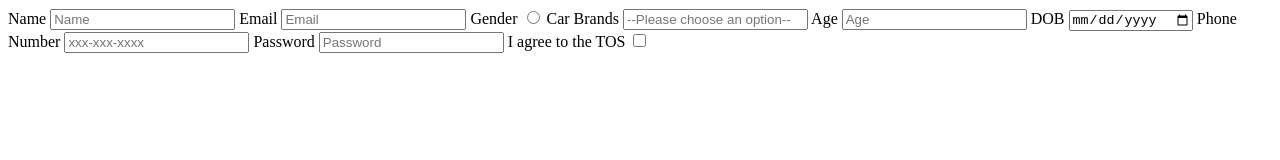
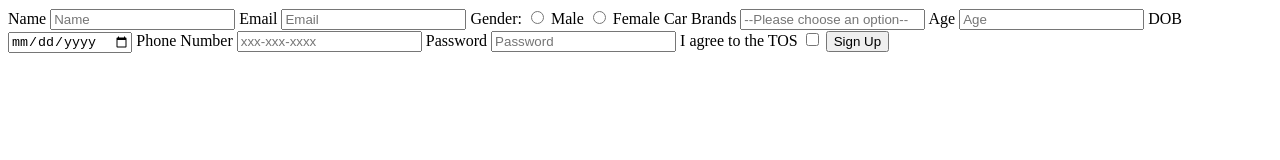
Before and after one commit to acciojob/signup-form-car-mdharis98, a website: page main.html in a window 1280 px wide. Drawn offline with Linux system fonts and the light colour scheme.

Commit message:
created a submission

```diff
--- a/main.html
+++ b/main.html
@@ -9,14 +9,19 @@
 <body>
 	<!-- the entire body must be written by student -->
 
+
+	<form>
 	<label for="name">Name</label>
 	<input id="name" type="text" placeholder="Name" required>
 
 	<label for="email">Email</label>
 	<input id="email" type="email" placeholder="Email" required>
 
-	<label for="gender_m, gender-f">Gender</label>
-	<input id="gender-m, gender-f" type="radio" required>
+	 <label>Gender:</label>
+        <input type="radio" id="gender_m" name="gender" value="male" required>
+        <label for="gender_m">Male</label>
+        <input type="radio" id="gender_f" name="gender" value="female" required>
+        <label for="gender_f">Female</label>
 
 	<label for="cars">Car Brands</label>
 	<input id="cars" type="select" placeholder="--Please choose an option--" required>
@@ -36,6 +41,9 @@
 	<label for="tos">I agree to the TOS</label>
 	<input id="tos" type="checkbox" required>
 
+		<input type="submit" value="Sign Up">
+		</form>
+
     <script type="text/javascript" src="./script.js">
 </script>
 
```
